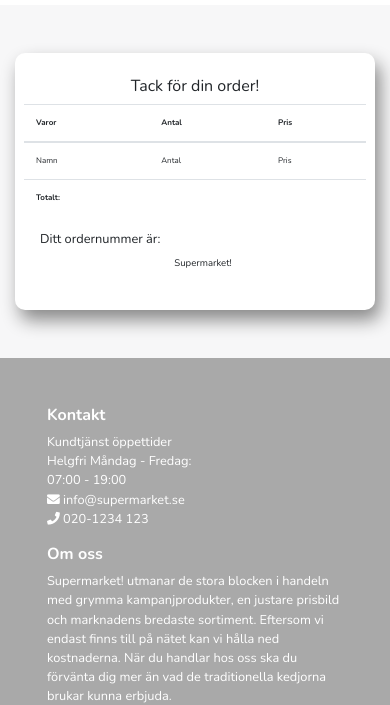
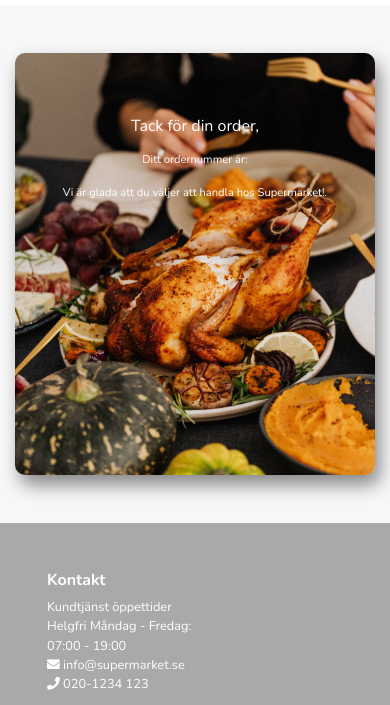
Before and after one commit to FredrikAndre/testSupermarket, a plain HTML site: page html/thankyou.html in a window 390 px wide. Shown: the part 71-776 px from the top of the page. Drawn offline with nearby package versions, Linux system fonts and the light colour scheme.

Commit message:
Added more on thankyou page

```diff
--- a/html/thankyou.html
+++ b/html/thankyou.html
@@ -40,38 +40,12 @@
     <div class="container">
 
     <!-- Section Table -->
-    <section id="checkouttable">
+    <section id="ordercomplete">
         <div class="row">
-            <div class="col-12 p-4">
-                <div class="headingtable">
-                    <h6>Tack för din order!</h6>
-                </div>
-                <div class="table-responsive ordertable">
-                    <table class="table">
-                        <thead>
-                            <tr>
-                                <th>Varor</th>
-                                <th>Antal</th>
-                                <th>Pris</th>
-                            </tr>
-                        </thead>
-                        <tbody>
-                            <tr class="checkoutitems">
-                            </tr>
-                        </tbody>
-                        <tfoot>
-                            <tr>
-                                <th>Totalt: </th>
-                                <td class="productqty"><span class="totalqty"></span></td>
-                                <td class="producttotal"><span class="totalprice"></span></td>
-                            </tr>
-                        </tfoot>
-                    </table>
-                </div>
-                <div class="footertable">
-                  <h6>Ditt ordernummer är: <span id="ordernr"></span></h6>
-                  <p>Supermarket! </p>
-              </div>
+            <div class="col-12">
+                <h5 class="ordertext">Tack för din order, </h5>
+                <p class="ordernumber">Ditt ordernummer är: </p>
+                <p class="">Vi är glada att du väljer att handla hos Supermarket!. </p>
             </div>
         </div>
     </section>
@@ -171,3 +145,33 @@
     <script src="../js/thankyou.js"></script>
 </body>
 </html>
+
+<!-- <div class="headingtable">
+  <h6>Tack för din order!</h6>
+</div>
+<div class="table-responsive ordertable">
+  <table class="table">
+      <thead>
+          <tr>
+              <th>Varor</th>
+              <th>Antal</th>
+              <th>Pris</th>
+          </tr>
+      </thead>
+      <tbody>
+          <tr class="checkoutitems">
+          </tr>
+      </tbody>
+      <tfoot>
+          <tr>
+              <th>Totalt: </th>
+              <td class="productqty"><span class="totalqty"></span></td>
+              <td class="producttotal"><span class="totalprice"></span></td>
+          </tr>
+      </tfoot>
+  </table>
+</div>
+<div class="footertable">
+<h6>Ditt ordernummer är: <span id="ordernr"></span></h6>
+<p>Supermarket! </p>
+</div> -->
--- a/js/checkout.js
+++ b/js/checkout.js
@@ -87,14 +87,15 @@ function clearCart() {
     let adress = $("#adressinp").val();
 
     if (cart == 0) {
-        alert("Din varukorg är tom. Du måste köpa minst en vara.");
+        $("#errormessagecart").addClass("alert alert-warning").text("Din varukorg är tom. Du måste köpa minst en vara.");
+        setTimeout(() => $('.alert').remove(), 4000);
     }
     else if (firstName === '' || lastName === '' || email === '' || adress === '') {
-        $("#errormessage").addClass("alert alert-danger").text("Vänligen fyll i alla fält.");
+        $("#errormessageform").addClass("alert alert-warning").text("Vänligen fyll i alla fält.");
         setTimeout(() => $('.alert').remove(), 4000);
-    } else {
+    }
+    else {
+        localStorage.removeItem("cart");
         window.location.assign('../html/thankyou.html');
-        localStorage.removeItem("cart");
     }
-
 }
--- a/js/thankyou.js
+++ b/js/thankyou.js
@@ -1,3 +1,5 @@
+let firstName =  $("#firstname").val();
+
 $(function() {
 
     $(".navbar-brand").on('click', function() {
@@ -12,10 +14,8 @@ $(function() {
     $("#checkout").on('click', function() { // Öppnas samma fönster
         window.location.assign('../html/cashregister.html');
     });
-
-    // Should be made into forloop with cart-items.
-    $("<td>").html("Namn").appendTo(".checkoutitems");
-    $("<td>").html("Antal").appendTo(".checkoutitems");
-    $("<td>").html("Pris").appendTo(".checkoutitems");
+    $("#checkoutdone").html("<span>").text(firstName).appendTo(".ordertext");
 
 });
+
+// ((Math.random() * 100) + 1))
--- a/scss/main.scss
+++ b/scss/main.scss
@@ -551,37 +551,6 @@ body {
     }
 }
 
-/* Thank You Page */
-#checkouttable {
-    font-size: 0.5rem;
-    @include mobile-large {
-        font-size: 1rem;
-    }
-    margin-top: 3rem;
-    background-color: #fff;
-    box-shadow: 5px 10px 18px #888888;
-    border-radius: 10px;
-    .headingtable {
-        text-align: center;
-    }
-    .footertable {
-        margin: 0 0 0 1rem;
-        h6 {
-        font-size: 0.8rem;
-        @include mobile-large {
-            font-size: 1rem;
-        }
-        }
-        p {
-            text-align: center;
-            font-size: 0.6rem;
-            @include ipad-small {
-                font-size: 0.8rem;
-            }
-        }
-    }
-}
-
 #inputfromuser {
     margin-top: 3rem;
     .formheader {
@@ -604,3 +573,35 @@ body {
 #errormessage {
     margin-bottom: 1rem;
 }
+
+/* Thank You Page */
+#ordercomplete {
+    min-height: 50vh;
+    @include ipad-small {
+        min-height: 70vh;
+    }
+    background: url(../images/backgroundimages/foodbg3.jpg) no-repeat center center/cover;
+    box-shadow: 5px 10px 18px #888888;
+    border-radius: 10px;
+    margin-top: 3rem;
+    text-align: center;
+    .ordertext {
+        font-size: 1rem;
+        @include mobile-large {
+            font-size: 1.25rem;
+        }
+        @include ipad-large {
+            font-size: 1.8rem;
+        }
+        color: $whitetext;
+        margin-top: 4rem;
+        margin-bottom: 1rem;
+    }
+    p {
+        font-size: 0.7rem;
+        @include mobile-large {
+            font-size: 0.9rem;
+        }
+        color: $whitetext;
+    }
+}
```
Also changed, not shown: html/cashregister.html (+3 -1 lines), css/main.css, images/backgroundimages/foodbg3.jpg (added).
